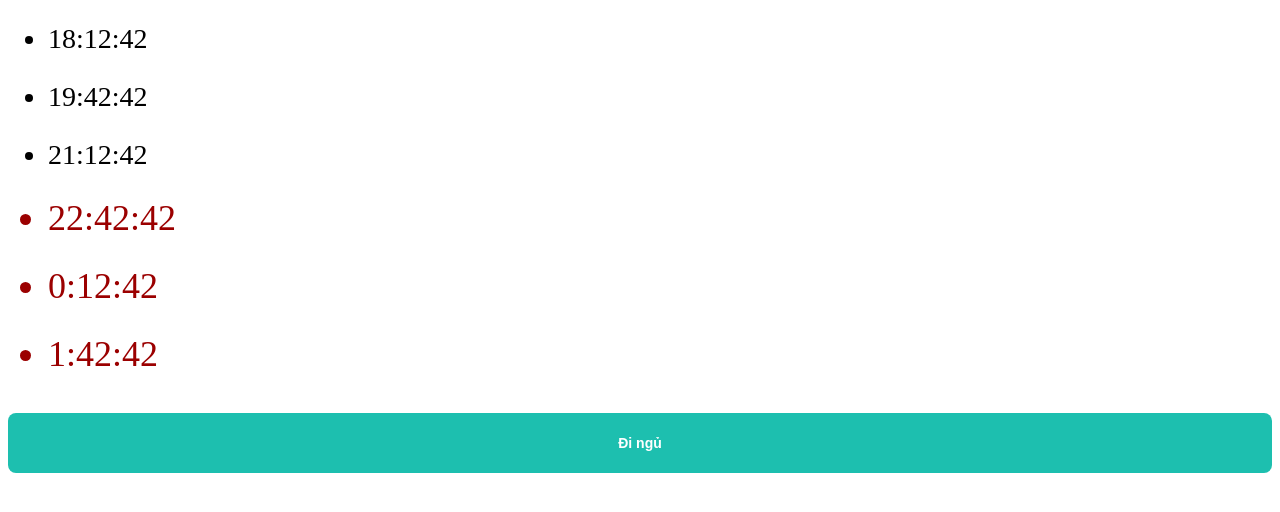
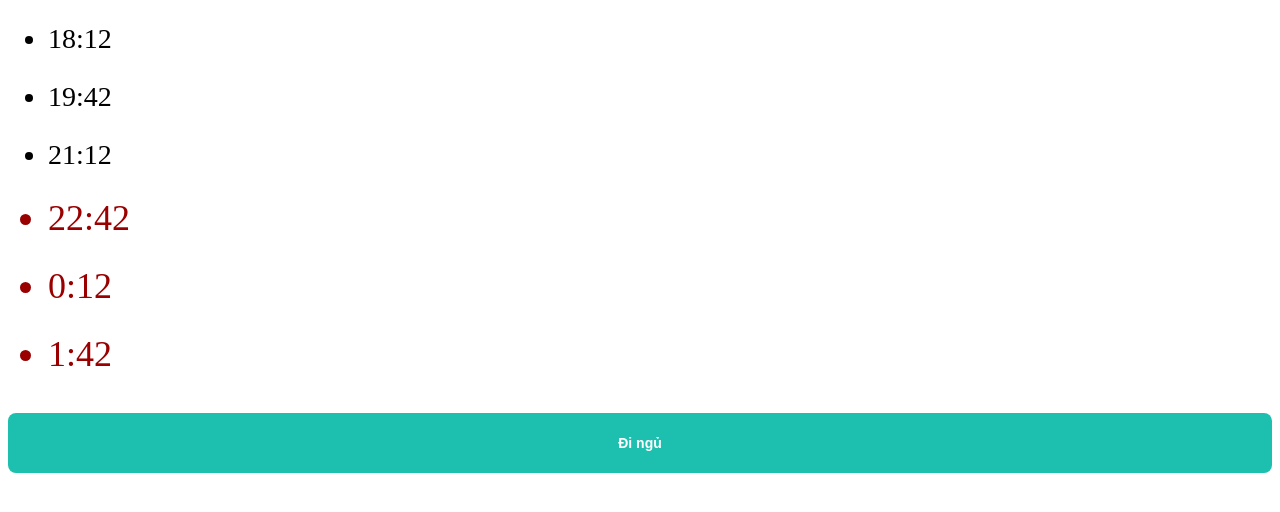
Before and after one commit to dinhtam1/time_sleep, a plain HTML site: page index.html in a window 1280 px wide. Both pictures are taken after a click on the button "Đi ngủ". Shown: the part 140-652 px from the top of the page. Drawn offline with Linux system fonts and the light colour scheme.

Commit message:
delete second

```diff
--- a/main.js
+++ b/main.js
@@ -26,8 +26,7 @@ btn_sleep.onclick = function () {
 
         const hours = future.getHours();
         const minutes = future.getMinutes();
-        const seconds = future.getSeconds();
-        time_sleep[i].innerText = `${hours}:${minutes}:${seconds}`;
+        time_sleep[i].innerText = `${hours}:${minutes}`;
     }
 }
 setInterval(updateTime);
--- a/style.css
+++ b/style.css
@@ -1,3 +1,5 @@
+
+
 .clock {
     font-size: 48px;
     font-family: sans-serif;
```
